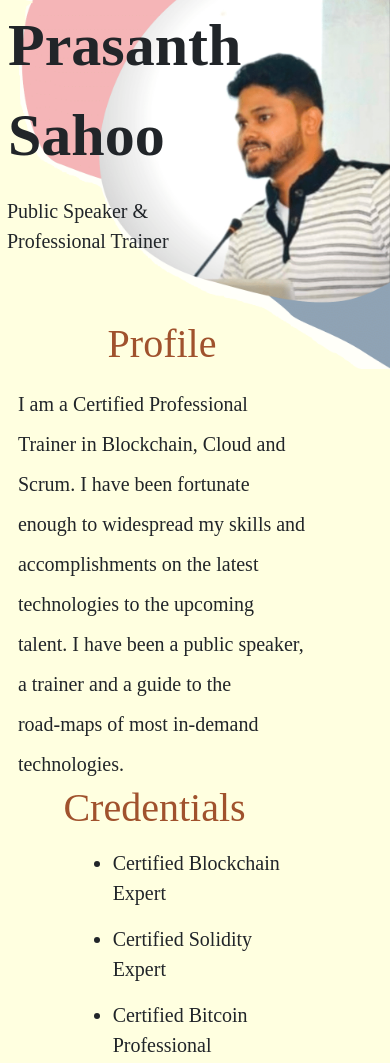
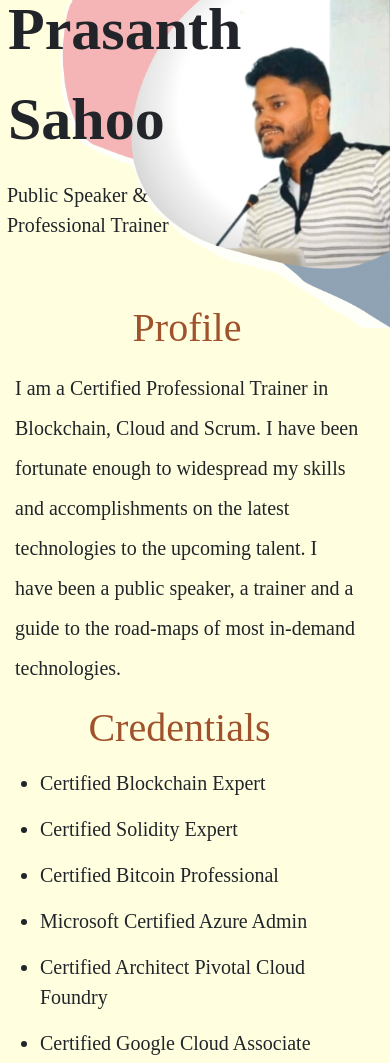
Before and after one commit to naveenx22/prasanthSahoo, a plain HTML site: page index.html in a window 390 px wide. Shown: the top 1063 px of the page. Drawn offline with nearby package versions, Linux system fonts and the light colour scheme; a web font is replaced by a local one.

Commit message:
5th trial

```diff
--- a/index.html
+++ b/index.html
@@ -22,7 +22,7 @@
     <style type="text/css">
     /* image css */
     .top-right-image{
-      float: right; width: 450px;  margin-left: -24rem;
+      float: right; width: 500px;  margin-left: -24rem;
     }
     /* body css */
     body {
@@ -35,6 +35,8 @@
         text-align: left;
         font-size: 70px;
         margin-left: 27px;
+        margin-top: -1rem;
+        margin-bottom: 0rem;
       }
       .caption{
       	text-align: left;
@@ -92,18 +94,23 @@
 /*mobile view*/
 
 @media only screen and (max-width: 600px) {
+  .top-right-image{
+      float: right; width: 400px;  margin-left: -24rem;
+
+    }
 
 	.contact-desktop{
      	margin : auto 1%;
      }
 
   .credentials-desktop{
-     	padding: none none;
-      margin: none none;
+     	padding: 0px 0px;
+      margin: 0px 0px;
      }
   .special-profile{
             /*line-height: 200%;*/
-            margin: auto 1%;
+            padding-right: 0px;
+            margin-left: 0px;
           }
   .heading {
         text-align: left;
@@ -170,7 +177,7 @@
       </div>
        <div class="col-lg-6 spec ">
             <p class="display-4 ">Credentials</p>
-            <ul>
+            <ul >
               <p  ><li class="lead credentials-desktop " >Certified Blockchain Expert</li></p>
               <p  ><li class="lead credentials-desktop " >Certified Solidity Expert</li></p>
               <p  ><li class="lead credentials-desktop " >Certified Bitcoin Professional</li></p>
@@ -180,9 +187,9 @@
               <p  ><li class="lead credentials-desktop " >Professional Scrum Master I (PSM I)</li></p>
               <p  ><li class="lead credentials-desktop " >Certified Scrum Master® (CSM®)</li></p>
             </ul>
+       </div></div>
 
-       </div>
-     </div>
+
 
 
     <!-- third row -->
```
